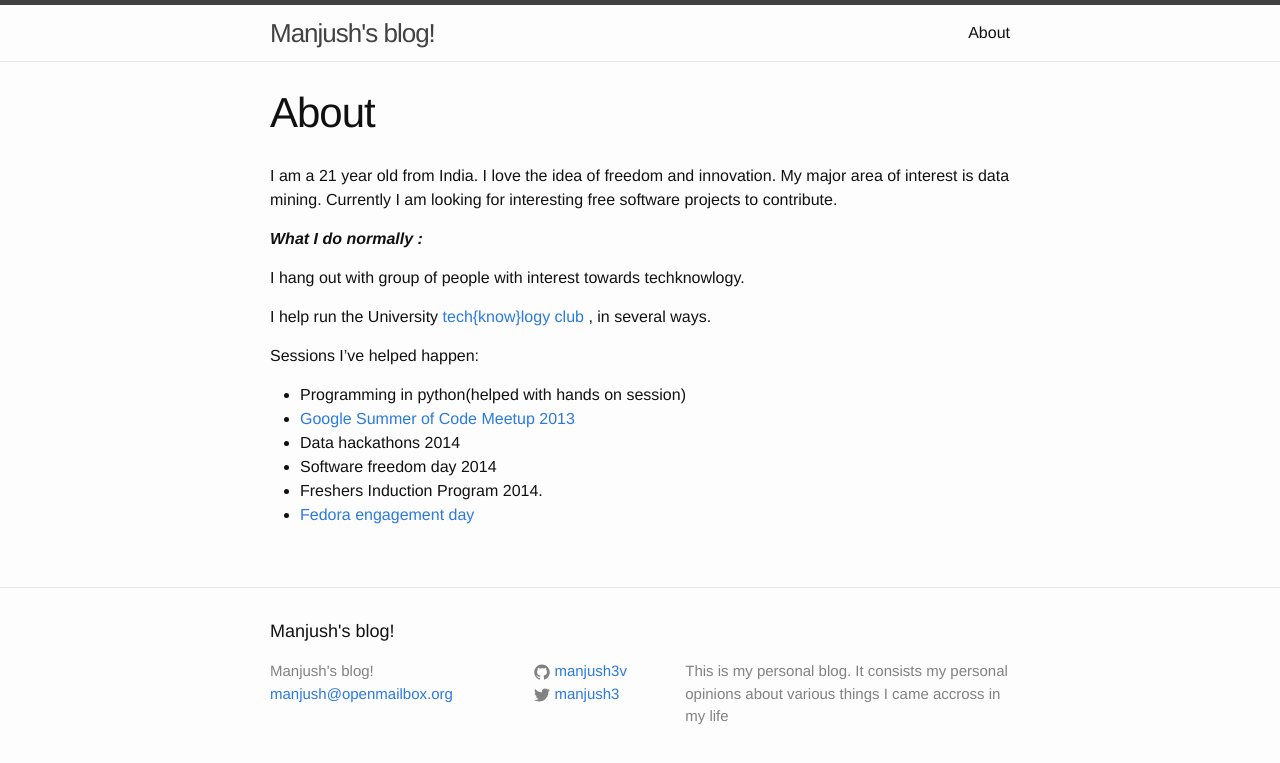
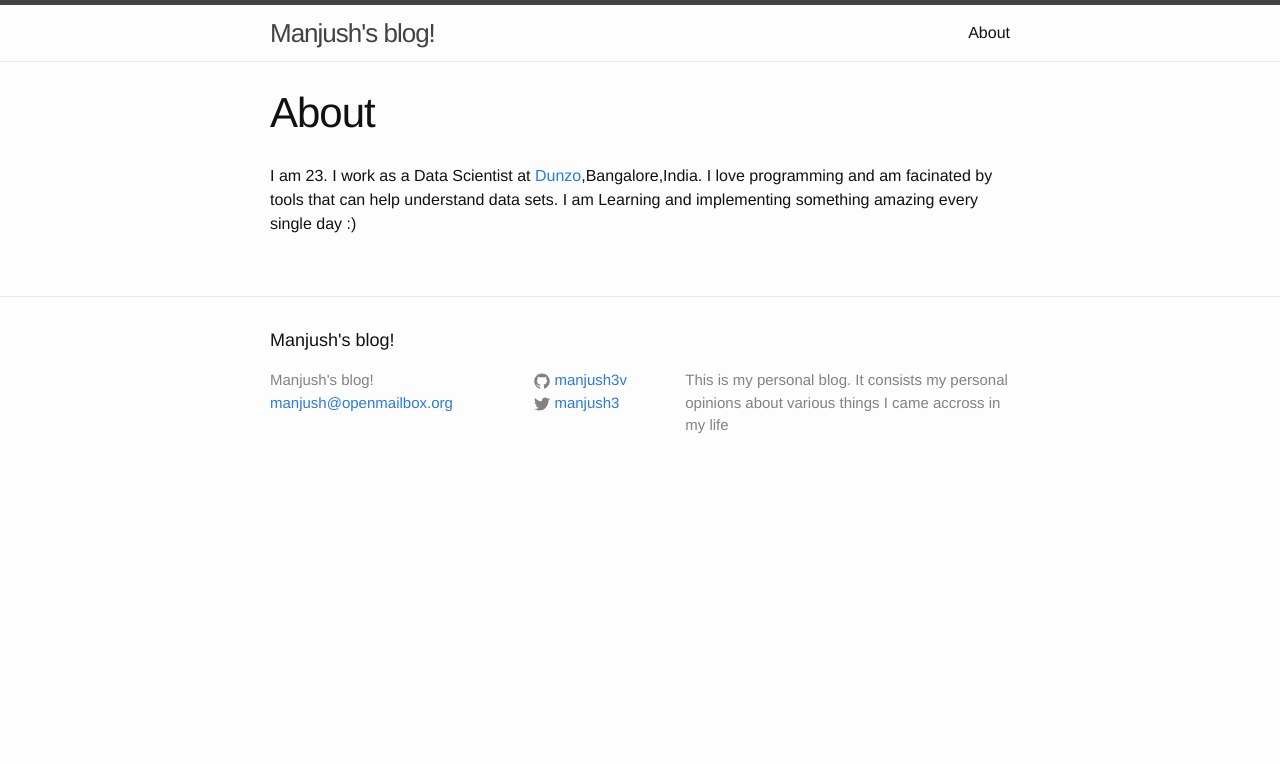
Before and after one commit to crazy420/crazy420.github.io, a Jekyll site: the page built from about.md, in a window 1280 px wide. Shown: the top 763 px of the page. Built offline with Jekyll 4.4.1, drawn with Linux system fonts in a browser that asks for light colours.

Commit message:
update about me page

```diff
--- a/about.md
+++ b/about.md
@@ -3,21 +3,4 @@ layout: page
 title: About
 permalink: /about/
 ---
-
-I am a 21 year old from India. I love the idea of freedom and innovation. My major area of interest is data mining. Currently I am looking for interesting free software projects to contribute.
-
-
-***What I do normally :***
-
-I hang out with group of people with interest towards techknowlogy.
-
-I help run the University [tech{know}logy club](http://techknowlogy.github.io/) , in several ways.
-
-Sessions I've helped happen:
-
-* Programming in python(helped with hands on session)
-* [Google Summer of Code Meetup 2013](http://google-opensource.blogspot.in/2014/01/gsoc-meetup-in-coimbatore-india.html)
-* Data hackathons 2014
-* Software freedom day 2014
-* Freshers Induction Program 2014.
-* [Fedora engagement day](https://fedoraproject.org/wiki/Coimbatore_Fedora_Contribution_Camp)
+I am 23. I work as a Data Scientist at [Dunzo](http://dunzo.in),Bangalore,India. I love programming and am facinated by tools that can help understand data sets. I am Learning and implementing something amazing every single day :)
```
